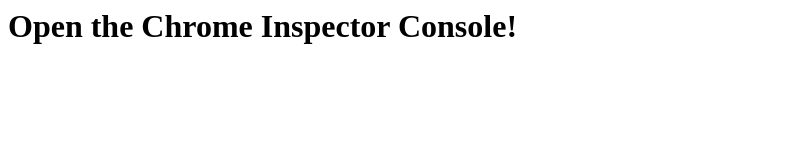
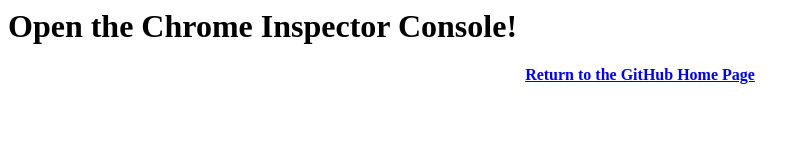
Before and after one commit to CArringtonYT/CArringtonYT.github.io, a plain HTML site: page JS Demo/index.html in a window 1280 px wide. Shown: the whole page, without its empty margins (0-809 px from the left). Drawn offline with Linux system fonts and the light colour scheme.

Commit message:
Update index.html

```diff
--- a/JS Demo/index.html
+++ b/JS Demo/index.html
@@ -18,6 +18,12 @@
 
 		  <script type="text/javascript" src="loopdemo.js"></script>
 
+		<center>
+			<h4>
+				<a href="https://CArringtonYT.github.io">Return to the GitHub Home Page</a>
+			</h4>
+		</center>
+
 
 	</body>
 
```
